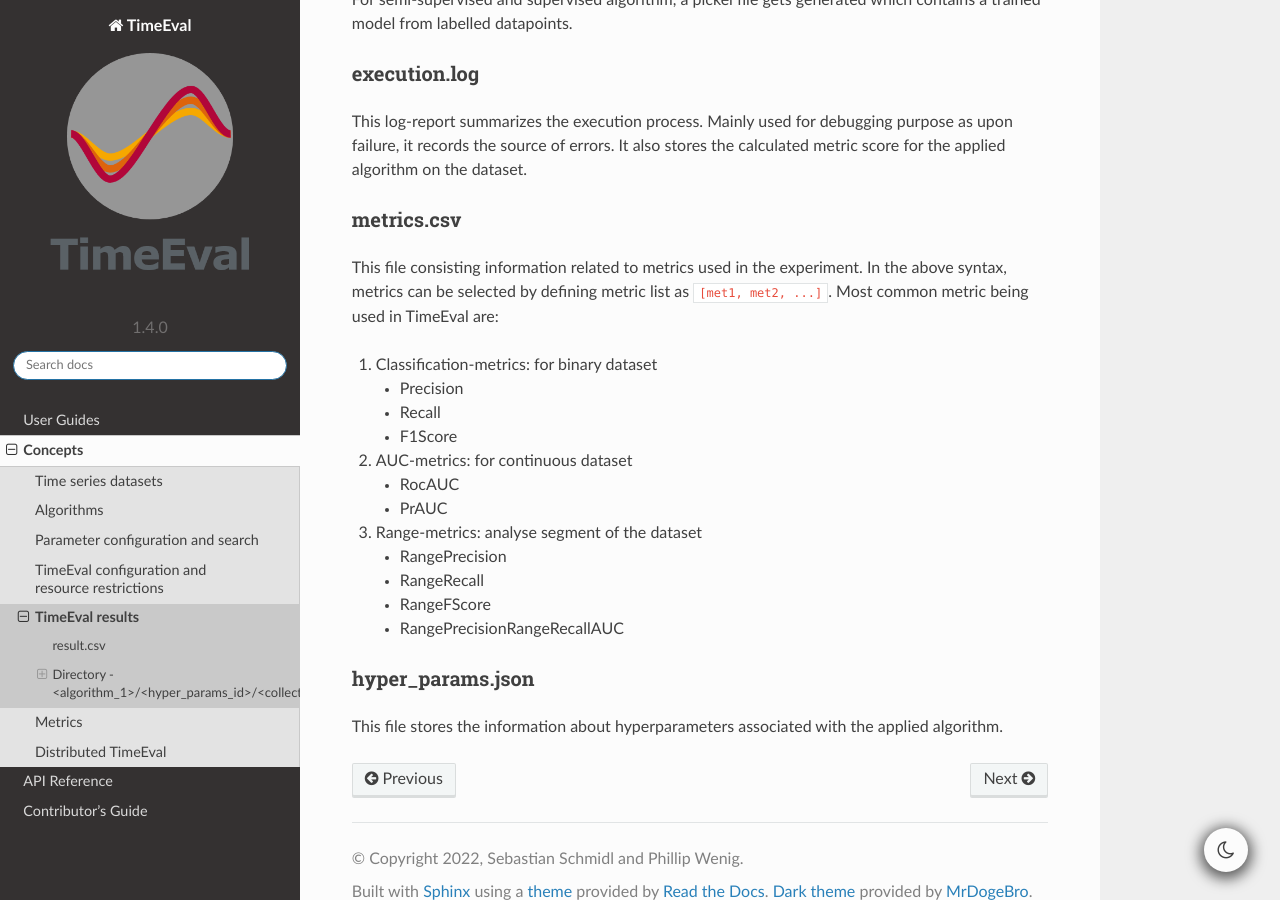
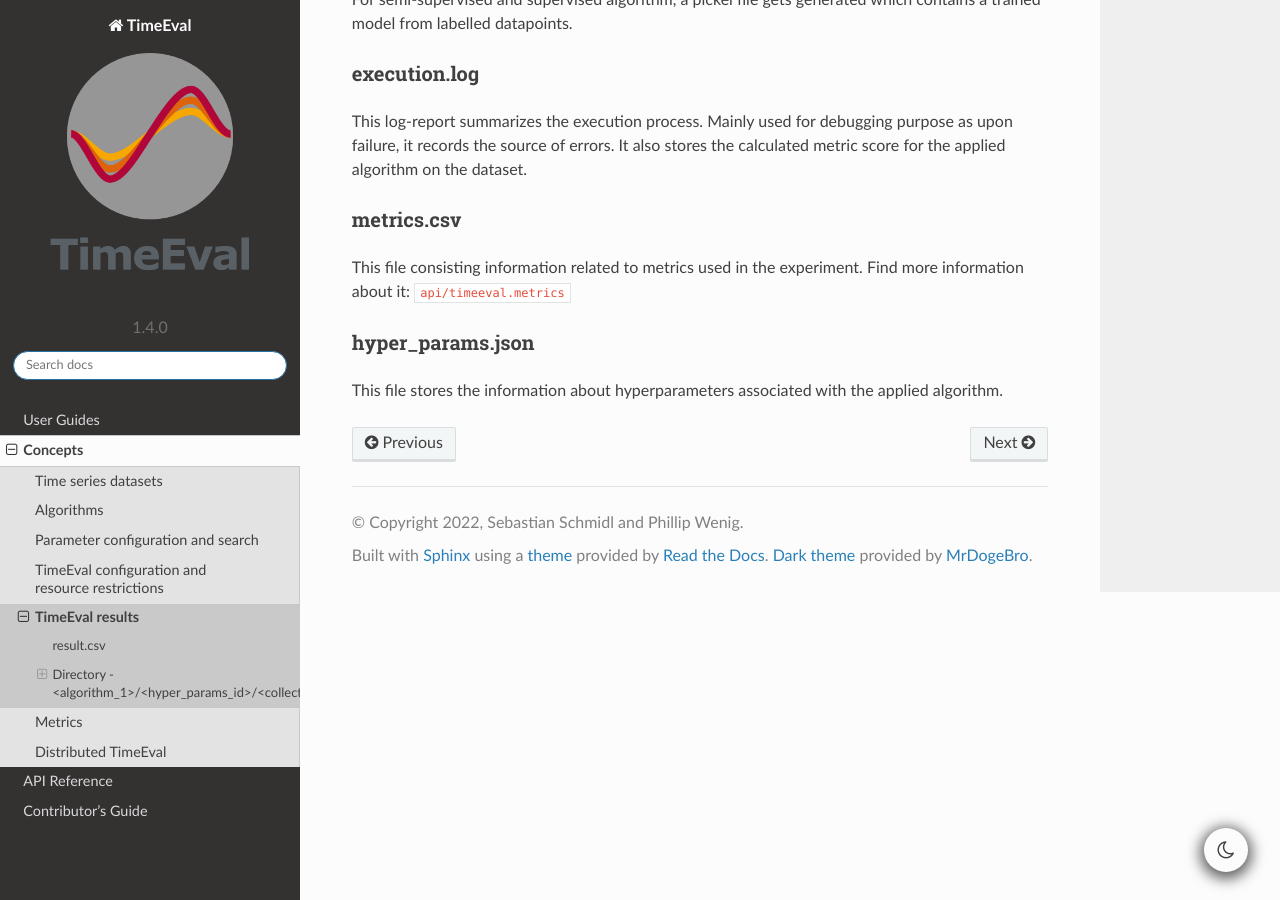
Before and after one commit to TimeEval/TimeEval, a Sphinx documentation site: the page built from docs/concepts/results.md, in a window 1280 px wide and 900 px high, scrolled down 2131 px. Built offline with Sphinx 7.4.7 and the Read the Docs theme 2.0.0, drawn with Linux system fonts in a browser that asks for light colours.

Commit message:
Update results.md

```diff
--- a/docs/concepts/results.md
+++ b/docs/concepts/results.md
@@ -60,34 +60,28 @@
 | ...   |  ... | ...  |
 
 ## Directory - <algorithm_1>/<hyper_params_id>/<collection_name>/<dataset_name_1>/<repetition_number>/
+
 For every modification in hyperparameter of algorithms, TimeEval generates a parent directory named by `<algorithm_1>`, which contains a set of nested directories named by `<hyper_params_id>`. Following the directory tree, the deepest directory contains a set of files associated with respective dataset and algorithm as:
 
 ### docker-algorithm-scores.csv
+
 This single-column file stores evaluation score for the each datapoint of the time series.
 
 ### anomaly_scores.ts
+
 Normalization of the `docker-algorthim-scores.csv` file yields the `anomaly_scores.ts` where every datapoint of the timeseries get a score between 0 to 1. For an anomaly, the score tends to 1.
 
 ### model.pkl
+
 For semi-supervised and supervised algorithm, a pickel file gets generated which contains a trained model from labelled datapoints.
 
 ### execution.log
+
 This log-report summarizes the execution process. Mainly used for debugging purpose as upon failure, it records the source of errors. It also stores the calculated metric score for the applied algorithm on the dataset.
 
 ### metrics.csv
-   This file consisting information related to metrics used in the experiment. In the above syntax, metrics can be selected by defining metric list as `[met1, met2, ...]`. Most common metric being used in TimeEval are:
-1. Classification-metrics: for binary dataset
-   - Precision
-   - Recall
-   - F1Score
-2. AUC-metrics: for continuous dataset
-   - RocAUC
-   - PrAUC
-4. Range-metrics: analyse segment of the dataset
-   - RangePrecision
-   - RangeRecall
-   - RangeFScore
-   - RangePrecisionRangeRecallAUC
+
+   This file consisting information related to metrics used in the experiment. Find more information about it: `api/timeeval.metrics`
 
 ### hyper_params.json
 This file stores the information about hyperparameters associated with the applied algorithm.
```
